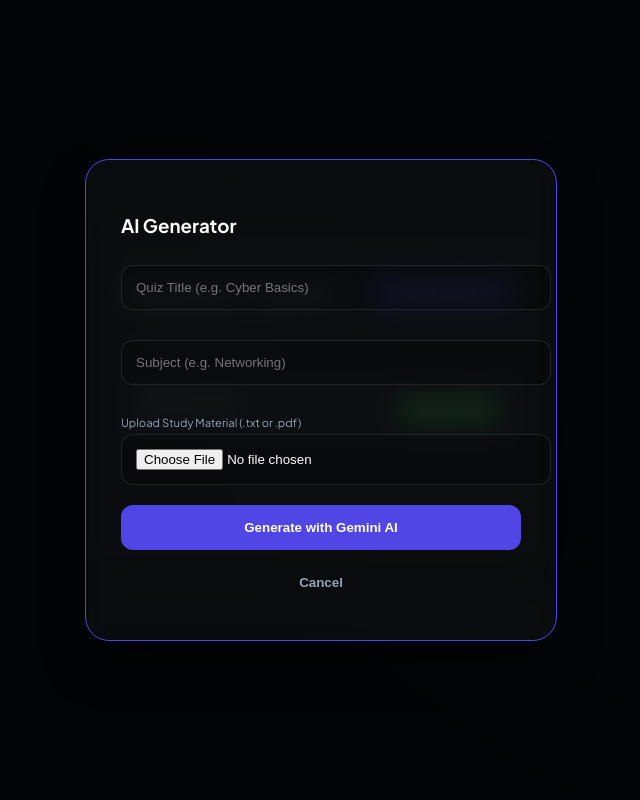
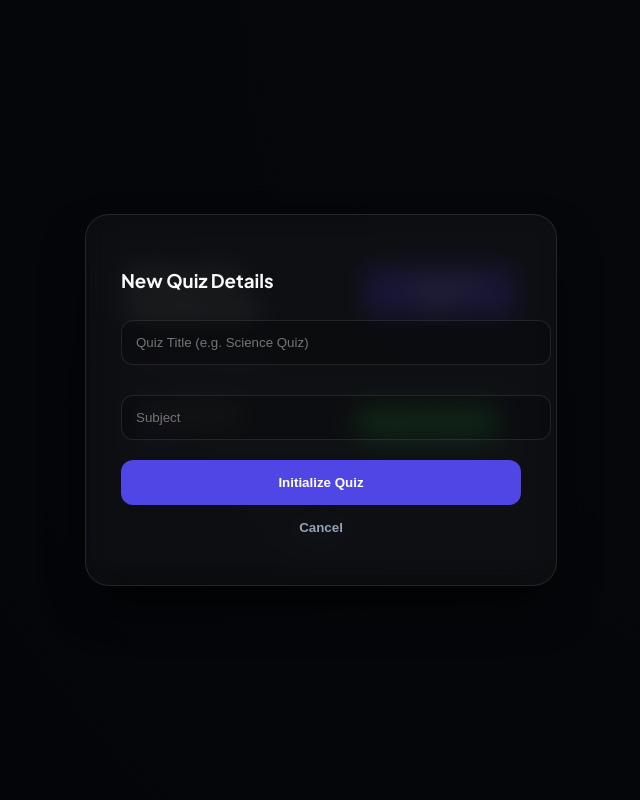
Before and after one commit to AnthonyCobbinah/ModernEdu-Quiz-App, a Flask app: template templates/dashboard.html in a window 1280 px wide, after a click on "+ Create New Quiz". Shown: the whole page, without its empty margins (319-959 px from the left). Run offline with Flask 3, Linux system fonts and the light colour scheme; the template is opened without the code that fills it: most values are stand-ins (such as "Sample title", 1, 10 or a date in 2020).

Commit message:
Update dashboard.html

```diff
--- a/templates/dashboard.html
+++ b/templates/dashboard.html
@@ -2,105 +2,138 @@
 {% block content %}
 <div class="glass-card">
     <div style="display: flex; justify-content: space-between; align-items: center; margin-bottom: 20px;">
-        <h2 style="margin:0;">Instructor Control</h2>
-        <button class="btn btn-primary" onclick="toggleModal('createModal', 'flex')" style="width: auto; padding: 10px 20px;">+ AI Quiz Creator</button>
+        <h2 style="margin:0;">Instructor Dashboard</h2>
+        <button class="btn btn-primary" onclick="toggleModal('createModal', 'flex')" style="width: auto; padding: 10px 20px;">+ Create New Quiz</button>
     </div>
 
     <div id="quizList">
-        <h4 style="color: #64748b; font-size: 0.8rem; text-transform: uppercase; margin-top: 30px;">Active Quiz Sessions</h4>
+        <h4 style="color: #64748b; font-size: 0.8rem; text-transform: uppercase; margin-top: 30px;">Your Active Quizzes</h4>
         {% for quiz in quizzes %}
         <div style="background: rgba(255,255,255,0.05); padding: 15px; border-radius: 12px; margin-top: 10px; border: 1px solid rgba(255,255,255,0.05); display: flex; justify-content: space-between; align-items: center;">
             <div>
                 <div style="font-weight: 600;">{{ quiz.title }}</div>
-                <code style="color: var(--primary); font-size: 1.1rem; letter-spacing: 2px;">{{ quiz.code }}</code>
+                <code style="color: var(--primary); font-size: 1.1rem;">{{ quiz.code }}</code>
             </div>
-            <button class="btn" onclick="openQuestionModal('{{ quiz.id }}', '{{ quiz.title }}')" style="width: auto; padding: 8px 15px; background: #22c55e; color: white; font-size: 0.8rem;">Manual Add</button>
+            <button class="btn" onclick="openManualModal('{{ quiz.id }}', '{{ quiz.title }}')" style="width: auto; padding: 8px 15px; background: #22c55e; color: white; font-size: 0.8rem;">Manage Questions</button>
         </div>
         {% else %}
-        <p style="color: #64748b; text-align: center; margin-top: 20px;">No quizzes found. Use the AI creator to start.</p>
+        <p style="color: #64748b; text-align: center; margin-top: 20px;">No quizzes found.</p>
         {% endfor %}
     </div>
 
     <hr style="border: 0; border-top: 1px solid rgba(255,255,255,0.1); margin: 30px 0;">
-    <a href="/logout" class="nav-link" style="display: block; text-align: center;">Secure Logout</a>
+    <a href="/logout" class="nav-link" style="display: block; text-align: center;">Logout</a>
 </div>
 
-<div id="createModal" style="display:none; position: fixed; top:0; left:0; width:100%; height:100%; background: rgba(0,0,0,0.85); z-index: 999; align-items: center; justify-content: center;">
-    <div class="glass-card" style="width: 90%; max-width: 400px; border: 1px solid var(--primary);">
-        <h3>AI Generator</h3>
-        <input type="text" id="aiTitle" placeholder="Quiz Title (e.g. Cyber Basics)" required>
-        <input type="text" id="aiSubject" placeholder="Subject (e.g. Networking)" required>
-
-        <label style="font-size: 0.7rem; color: #94a3b8; display: block; margin-top: 10px;">Upload Study Material (.txt or .pdf)</label>
-        <input type="file" id="aiFile" accept=".txt,.pdf" style="margin-top: 5px;">
-
-        <button class="btn btn-primary" onclick="submitAIQuiz()" id="aiSubmitBtn">Generate with Gemini AI</button>
-        <button class="btn" onclick="toggleModal('createModal', 'none')" style="background:transparent; color:#94a3b8; margin-top: 10px;">Cancel</button>
+<div id="createModal" style="display:none; position: fixed; top:0; left:0; width:100%; height:100%; background: rgba(0,0,0,0.8); z-index: 1000; align-items: center; justify-content: center;">
+    <div class="glass-card" style="width: 90%; max-width: 400px;">
+        <h3>New Quiz Details</h3>
+        <input type="text" id="aiTitle" placeholder="Quiz Title (e.g. Science Quiz)">
+        <input type="text" id="aiSubject" placeholder="Subject">
+        <button class="btn btn-primary" onclick="submitAIQuiz()">Initialize Quiz</button>
+        <button class="btn" onclick="toggleModal('createModal', 'none')" style="background:transparent; color:#94a3b8;">Cancel</button>
     </div>
 </div>
 
-<div id="manualModal" style="display:none; position: fixed; top:0; left:0; width:100%; height:100%; background: rgba(0,0,0,0.9); z-index: 1000; align-items: center; justify-content: center;">
-    <div class="glass-card" style="width: 95%; max-width: 500px;">
-        <h3 id="manualTitle">Add Question</h3>
-        <input type="hidden" id="manualQuizId">
-        <textarea id="qText" placeholder="Question Text" style="width:100%; background:rgba(0,0,0,0.2); color:white; padding:10px; border-radius:10px; margin-bottom:10px;"></textarea>
-        <input type="text" id="optA" placeholder="Option A">
-        <input type="text" id="optB" placeholder="Option B">
-        <input type="text" id="optC" placeholder="Option C">
-        <input type="text" id="optD" placeholder="Option D">
-        <select id="qCorrect" style="width:100%; padding:10px; background:#1e293b; color:white; margin-bottom:15px;">
-            <option value="A">Correct: A</option><option value="B">Correct: B</option>
-            <option value="C">Correct: C</option><option value="D">Correct: D</option>
-        </select>
-        <button class="btn btn-primary" onclick="submitManualQuestion()">Save Question</button>
-        <button class="btn" onclick="location.reload()" style="background:transparent; color:#94a3b8;">Done</button>
+<div id="manualModal" style="display:none; position: fixed; top:0; left:0; width:100%; height:100%; background: rgba(0,0,0,0.9); z-index: 2000; align-items: center; justify-content: center; overflow-y: auto;">
+    <div class="glass-card" style="width: 95%; max-width: 550px; margin: 20px;">
+        <h3 id="modalQuizTitle">Manage Questions</h3>
+        <input type="hidden" id="activeQuizId">
+
+        <div style="margin-bottom: 25px;">
+            <p style="color: var(--primary); font-size: 0.75rem; font-weight: bold;">OPTION 1: ADD SINGLE QUESTION</p>
+            <textarea id="qText" placeholder="Question Text" style="width:100%; background:rgba(255,255,255,0.05); color:white; border-radius:8px; padding:10px; margin-bottom:10px; border:1px solid #334155;"></textarea>
+            <div style="display: grid; grid-template-columns: 1fr 1fr; gap: 10px;">
+                <input type="text" id="optA" placeholder="Option A">
+                <input type="text" id="optB" placeholder="Option B">
+                <input type="text" id="optC" placeholder="Option C">
+                <input type="text" id="optD" placeholder="Option D">
+            </div>
+            <select id="correctOpt" style="width:100%; padding:10px; background:#1e293b; color:white; margin: 10px 0;">
+                <option value="A">Correct: A</option>
+                <option value="B">Correct: B</option>
+                <option value="C">Correct: C</option>
+                <option value="D">Correct: D</option>
+            </select>
+            <button class="btn btn-primary" onclick="submitSingleQuestion()" style="background: #22c55e;">Save Single Question</button>
+        </div>
+
+        <hr style="border: 0; border-top: 1px solid rgba(255,255,255,0.1); margin: 20px 0;">
+
+        <div>
+            <p style="color: var(--primary); font-size: 0.75rem; font-weight: bold;">OPTION 2: BULK PASTE (FASTEST)</p>
+            <p style="font-size: 0.65rem; color: #94a3b8; margin-bottom: 10px;">Format: Question | A | B | C | D | CorrectLetter</p>
+            <textarea id="bulkArea" placeholder="Who is the father of AI? | Turing | Musk | Gates | Jobs | A" style="width:100%; height:120px; background:rgba(0,0,0,0.3); color:white; font-family: monospace; font-size: 0.8rem; padding:10px; border-radius:8px; border:1px solid #334155;"></textarea>
+            <button class="btn" onclick="submitBulkPaste()" style="margin-top:10px; background: #6366f1; color: white;">Process Bulk List</button>
+        </div>
+
+        <button class="btn" onclick="location.reload()" style="background:transparent; color:#94a3b8; margin-top: 20px; width: 100%;">Close & Refresh List</button>
     </div>
 </div>
 
 <script>
-function toggleModal(id, state) {
-    document.getElementById(id).style.display = state;
-}
+function toggleModal(id, state) { document.getElementById(id).style.display = state; }
 
-function openQuestionModal(id, title) {
-    document.getElementById('manualQuizId').value = id;
-    document.getElementById('manualTitle').innerText = "Adding to: " + title;
+function openManualModal(id, title) {
+    document.getElementById('activeQuizId').value = id;
+    document.getElementById('modalQuizTitle').innerText = title;
     toggleModal('manualModal', 'flex');
 }
 
-async function submitAIQuiz() {
-    const btn = document.getElementById('aiSubmitBtn');
-    const formData = new FormData();
-    formData.append('title', document.getElementById('aiTitle').value);
-    formData.append('subject', document.getElementById('aiSubject').value);
-    formData.append('file', document.getElementById('aiFile').files[0]);
+// HANDLER: SINGLE QUESTION
+async function submitSingleQuestion() {
+    const payload = {
+        quiz_id: document.getElementById('activeQuizId').value,
+        text: document.getElementById('qText').value,
+        a: document.getElementById('optA').value,
+        b: document.getElementById('optB').value,
+        c: document.getElementById('optC').value,
+        d: document.getElementById('optD').value,
+        correct: document.getElementById('correctOpt').value
+    };
 
-    if(!document.getElementById('aiTitle').value) return alert("Title required");
-
-    btn.innerText = "AI is generating questions...";
-    btn.disabled = true;
-
-    try {
-        const res = await fetch('/api/quiz/create_with_ai', { method: 'POST', body: formData });
-        if(res.ok) { location.reload(); }
-        else { alert("AI Error. Check your API Key in Render Environment."); btn.disabled = false; btn.innerText = "Generate with Gemini AI"; }
-    } catch (e) { alert("Network error"); btn.disabled = false; }
-}
-
-async function submitManualQuestion() {
-    const payload = {
-        quiz_id: document.getElementById('manualQuizId').value,
-        text: document.getElementById('qText').value,
-        a: document.getElementById('optA').value, b: document.getElementById('optB').value,
-        c: document.getElementById('optC').value, d: document.getElementById('optD').value,
-        correct: document.getElementById('qCorrect').value
-    };
     const res = await fetch('/api/quiz/add_question', {
         method: 'POST',
         headers: {'Content-Type': 'application/json'},
         body: JSON.stringify(payload)
     });
-    if(res.ok) { alert("Saved!"); ['qText','optA','optB','optC','optD'].forEach(i => document.getElementById(i).value=""); }
+
+    if(res.ok) {
+        alert("Question Saved!");
+        ['qText', 'optA', 'optB', 'optC', 'optD'].forEach(i => document.getElementById(i).value = "");
+    }
+}
+
+// HANDLER: BULK PASTE
+async function submitBulkPaste() {
+    const text = document.getElementById('bulkArea').value;
+    const quizId = document.getElementById('activeQuizId').value;
+
+    if(!text) return alert("Paste your list first!");
+
+    const res = await fetch('/api/quiz/bulk_paste', {
+        method: 'POST',
+        headers: {'Content-Type': 'application/json'},
+        body: JSON.stringify({ quiz_id: quizId, text: text })
+    });
+
+    if(res.ok) {
+        const data = await res.json();
+        alert(`Successfully added ${data.count} questions!`);
+        document.getElementById('bulkArea').value = "";
+    } else {
+        alert("Error parsing list. Ensure you use the | symbol correctly.");
+    }
+}
+
+// HANDLER: INITIALIZE QUIZ (Manual start)
+async function submitAIQuiz() {
+    // This creates the Quiz record first so you can add questions to it
+    const res = await fetch('/api/quiz/create_with_ai', {
+        method: 'POST',
+        body: new FormData(document.getElementById('aiForm')) // Reuse your existing AI form logic
+    });
+    if(res.ok) location.reload();
 }
 </script>
 {% endblock %}
```
